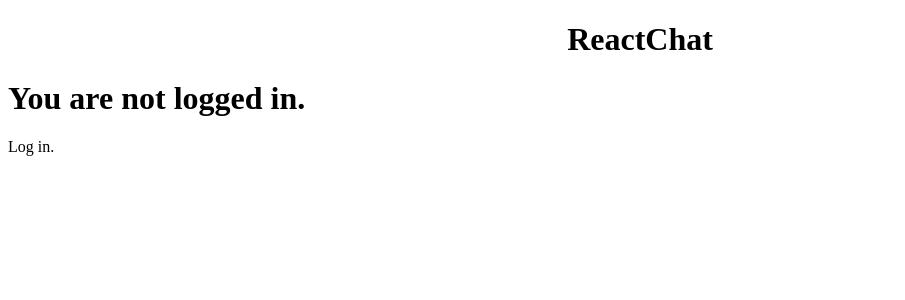
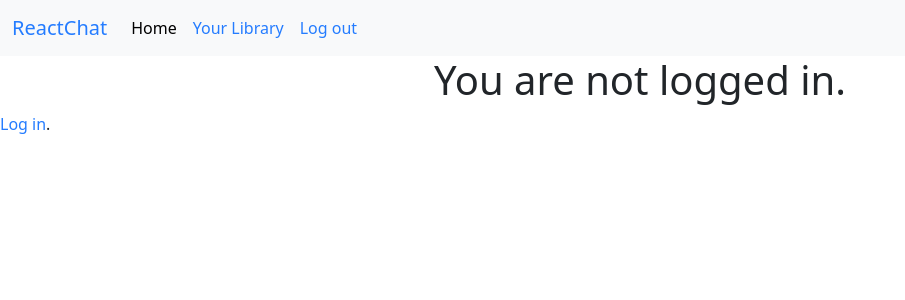
Before and after one commit to JackCollett/Pet_Project_1, a Flask app: page /library in a window 1280 px wide. Shown: the top 300 px of the page, without its empty margins (0-905 px from the left). Run offline with Flask 3, Linux system fonts and the light colour scheme; data that the repository does not hold is empty; some libraries are stand-ins or nearby versions.

Commit message:
final mvp

```diff
--- a/static/style.css
+++ b/static/style.css
@@ -1,5 +1,9 @@
+h1 {
+  text-align: center;
+}
+
 a:link {
-  color: rgb(0, 0, 0);
+  color: rgb(36, 124, 255);
   text-decoration: none;
 }
 
@@ -96,7 +100,7 @@ div.image-container {
 }
 
 div.controls {
-  width: 20%;
+  width: 40%;
   height: 30%;
   text-align: center;
   vertical-align: middle;
--- a/templates/index.html
+++ b/templates/index.html
@@ -72,11 +72,6 @@
                 })
         </script>
 
-        <footer>
-            You are logged in as {{ name }}.
-            <a href="/logout">Log out</a>.
-        </footer>
-
     {% else %}
         <h1>You are not logged in.</h1> <a href="/login">Log in</a>.
     {% endif %}
--- a/templates/layout.html
+++ b/templates/layout.html
@@ -2,10 +2,26 @@
 
 <html lang="en" display="inline">
     <head>
-        <title>ReactChat</title>
-        <a href="/"><h1 style="text-align:center">ReactChat</h1></a>
+        <meta charset="utf-8">
+        <meta name="viewport" content="width=device-width, initial-scale=1">
+        <link href="https://cdn.jsdelivr.net/npm/bootstrap@5.3.8/dist/css/bootstrap.min.css" rel="stylesheet" integrity="sha384-sRIl4kxILFvY47J16cr9ZwB07vP4J8+LH7qKQnuqkuIAvNWLzeN8tE5YBujZqJLB" crossorigin="anonymous">
         <link rel="stylesheet" href="/static/style.css">
-        <meta name="viewport" content="initial-scale=1, width=device-width">
+
+    <nav class="navbar navbar-expand-lg bg-body-tertiary">
+    <div class="container-fluid">
+        <a class="navbar-brand" href="/">ReactChat</a>
+        <button class="navbar-toggler" type="button" data-bs-toggle="collapse" data-bs-target="#navbarNavAltMarkup" aria-controls="navbarNavAltMarkup" aria-expanded="false" aria-label="Toggle navigation">
+        <span class="navbar-toggler-icon"></span>
+        </button>
+        <div class="collapse navbar-collapse" id="navbarNavAltMarkup">
+        <div class="navbar-nav">
+            <a class="nav-link active" aria-current="page" href="/">Home</a>
+            <a class="nav-link" href="/library">Your Library</a>
+            <a class="nav-link" href="/logout">Log out</a>
+        </div>
+        </div>
+    </div>
+    </nav>
     </head>
     <body>
         {% block body %}{% endblock %}
--- a/templates/library.html
+++ b/templates/library.html
@@ -4,9 +4,7 @@
 {% if name %}
 
 <header>
-    <h1>Your Library</h1>
-    You are logged in as {{ name }}.
-    <a href="/logout" class="default-link">Log out</a>.
+    <h1 align-items="center">Your Library</h1>
 </header>
 
 <script>
@@ -24,9 +22,15 @@
         var new_width = image.naturalWidth;
         var new_height = image.naturalHeight;
         if (image.naturalHeight >= 1620 || image.naturalWidth >= 1000) {
-        new_width = image.naturalWidth * 0.5;
-        new_height = image.naturalHeight * 0.5;
+        new_width = image.naturalWidth * 0.45;
+        new_height = image.naturalHeight * 0.45;
         }
+        if (skewNumbers != '1, 0, 0, 1, 0, 0') {
+            console.log(skewNumbers)
+            new_width = image.naturalWidth * 0.3;
+            new_height = image.naturalHeight * 0.3;
+        }
+
         canvas.width = new_width;
         canvas.height = new_height;
         context.filter = "brightness(" + brightnessSlider + "%) ";
```
Also changed, not shown: templates/edit.html (+0 -9 lines), tests/test_media.py (+6 -5 lines), tests/test_media_repository.py (+1 -1 lines).
